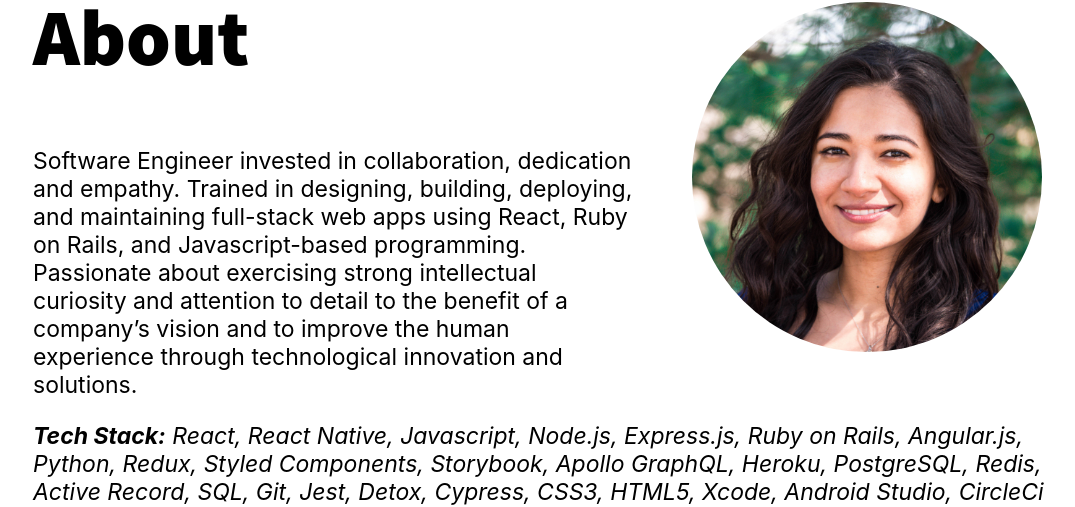
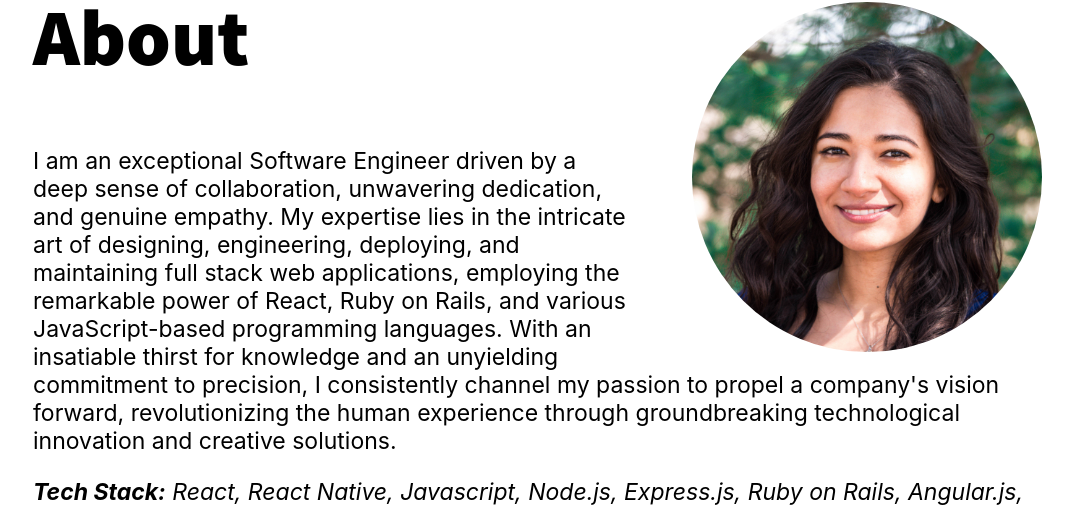
Before and after one commit to aruna-x/portfolio, a React (Create React App) app: page / in a window 1280 px wide. Shown: the part 924-1431 px from the top of the page, without its empty margins (95-1170 px from the left). Built offline with nearby package versions, Linux system fonts and the light colour scheme.

Commit message:
update summary

```diff
--- a/src/components/About/About.js
+++ b/src/components/About/About.js
@@ -5,7 +5,7 @@ function About() {
     <StyledAbout>
       <h2>About</h2>
       <Headshot src="/portfolio/images/headshot.jpg" alt="Aruna Evan" />
-      <p>Software Engineer invested in collaboration, dedication and empathy. Trained in designing, building, deploying, and maintaining full-stack web apps using React, Ruby on Rails, and Javascript-based programming. Passionate about exercising strong intellectual curiosity and attention to detail to the benefit of a company’s vision and to improve the human experience through technological innovation and solutions.</p>
+      <p>I am an exceptional Software Engineer driven by a deep sense of collaboration, unwavering dedication, and genuine empathy. My expertise lies in the intricate art of designing, engineering, deploying, and maintaining full stack web applications, employing the remarkable power of React, Ruby on Rails, and various JavaScript-based programming languages. With an insatiable thirst for knowledge and an unyielding commitment to precision, I consistently channel my passion to propel a company's vision forward, revolutionizing the human experience through groundbreaking technological innovation and creative solutions.</p>
       <p><em><strong>Tech Stack:</strong> React, React Native, Javascript, Node.js, Express.js, Ruby on Rails, Angular.js, Python, Redux, Styled Components, Storybook, Apollo GraphQL, Heroku, PostgreSQL, Redis, Active Record, SQL, Git, Jest, Detox, Cypress, CSS3, HTML5, Xcode, Android Studio, CircleCi / CICD, Atomic Design, Stripe.js</em></p>
     </StyledAbout>
   );
```
